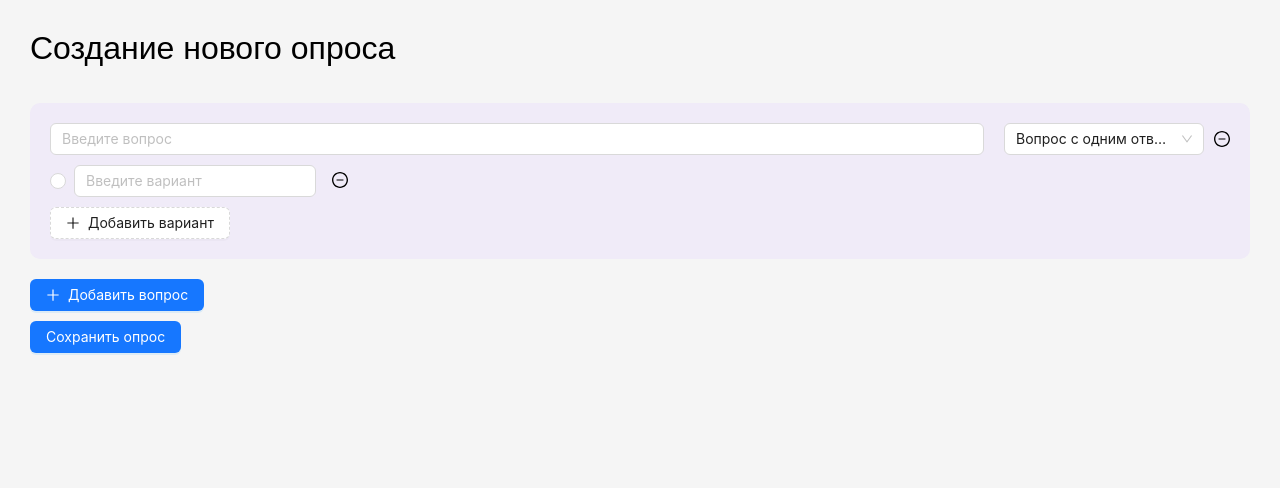
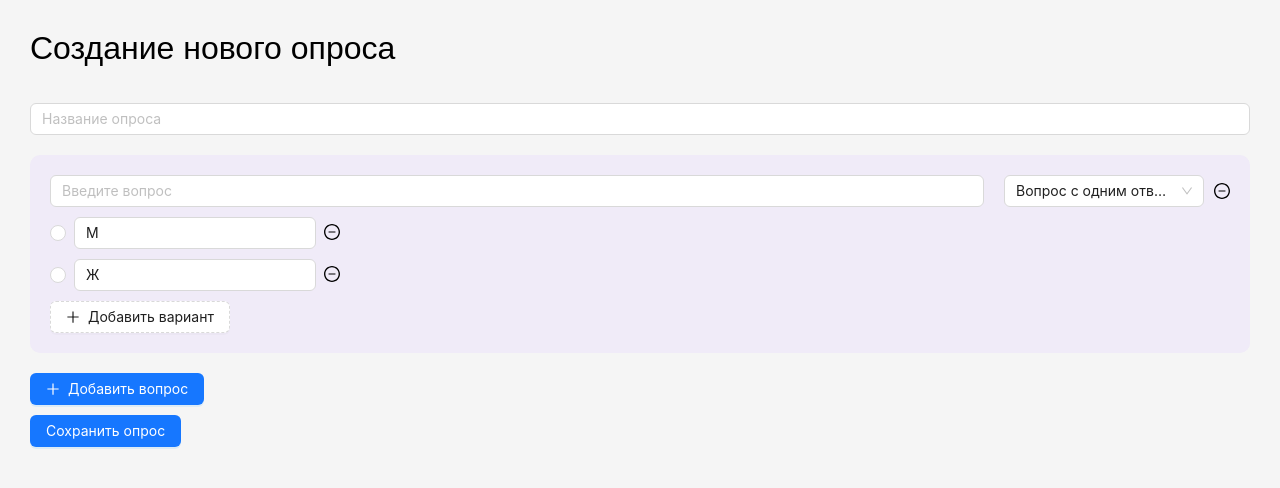
Before and after one commit to Colobok2002/riche_form_front, a React (Vite) app: page /create in a window 1280 px wide. Shown: the top 488 px of the page. Built offline with nearby package versions, Linux system fonts and the light colour scheme.

Commit message:
nev stuct questions

```diff
--- a/src/components/SurveyCreate/SurveyCreate.jsx
+++ b/src/components/SurveyCreate/SurveyCreate.jsx
@@ -12,8 +12,9 @@ const SurveyCreate = () => {
 
   const { api } = getApi()
 
-  const [questions, setQuestions] = useState({ 1: { type: 'single', question: '', options: [''] } });
+  const [questions, setQuestions] = useState({ 1: { type: 'single', question: '', answers: { "1": { "answer": "М" }, "2": { "answer": "Ж" } } } });
   const [draggingItem, setDraggingItem] = useState(null);
+  const [surveyName, setSurveyName] = useState("")
 
   const handleQuestionChange = (index, value) => {
     console.log(index)
@@ -22,22 +23,35 @@ const SurveyCreate = () => {
     setQuestions(newQuestions);
   };
 
-  const handleOptionChange = (ordering, oIndex, value, isChecked) => {
-    const newQuestions = {...questions};
-    if (questions[ordering].type === 'single') {
-      newQuestions[ordering].options = newQuestions[ordering].options.map((_, idx) => idx === oIndex ? value : '');
-    } else if (questions[ordering].type === 'multiple') {
-      newQuestions[ordering].options[oIndex] = isChecked ? 'Отмечено' : '';
+  const handleAnswersChange = (ordering, orderingAnsver, value) => {
+    const newQuestions = { ...questions };
+    questions[ordering].answers[orderingAnsver].answer = value;
+    setQuestions(newQuestions);
+  };
+
+  const handleSelektAnsver = (ordering, orderingAnsver) => {
+    const newQuestions = { ...questions };
+    if (newQuestions[ordering].type === "single") {
+      for (let key in newQuestions[ordering].answers) {
+        if (newQuestions[ordering].answers.hasOwnProperty(key) && key != orderingAnsver) {
+          newQuestions[ordering].answers[key].selected = false;
+        }
+      }
+      newQuestions[ordering].answers[orderingAnsver].selected = !newQuestions[ordering].answers[orderingAnsver].selected;
     } else {
-      newQuestions[ordering].options[oIndex] = value;
+      if ('selected' in newQuestions[ordering].answers[orderingAnsver]) {
+        newQuestions[ordering].answers[orderingAnsver].selected = !newQuestions[ordering].answers[orderingAnsver].selected;
+      } else {
+        newQuestions[ordering].answers[orderingAnsver].selected = true;
+      }
     }
+
     setQuestions(newQuestions);
   };
 
   const handleTypeChange = (index, value) => {
     const newQuestions = { ...questions };
     newQuestions[index].type = value;
-    newQuestions[index].options = [''];
     setQuestions(newQuestions);
   };
 
@@ -45,38 +59,36 @@ const SurveyCreate = () => {
 
     const oldState = { ...questions }
     const newQuestion = {
-      type,
+      type: type,
       question: '',
-      options: [''],
-      id: Math.random().toString(36).substr(2, 9)
-    };
+      answers: { "1": { "answer": "" } }
+    }
     oldState[Object.keys(oldState).length + 1] = newQuestion
     setQuestions(oldState);
   };
 
 
   const removeQuestion = (index) => {
-    const newQuestions = questions.filter((_, qIndex) => qIndex !== index);
+    const newQuestions = { ...questions };
+    delete newQuestions[index];
     setQuestions(newQuestions);
   };
 
-  const addOption = (qIndex) => {
+  const addAnswers = (qIndex) => {
     const newQuestions = { ...questions };
-    newQuestions[qIndex].options.push('');
+    newQuestions[qIndex].answers[Object.keys(newQuestions[qIndex].answers).length + 1] = { "answer": "" }
     setQuestions(newQuestions);
   };
 
-  const removeOption = (qIndex, oIndex) => {
+  const removeAnswers = (qIndex, oIndex) => {
     const newQuestions = { ...questions };
-    newQuestions[qIndex].options = newQuestions[qIndex].options.filter((_, optIndex) => optIndex !== oIndex);
+    delete newQuestions[qIndex].answers[oIndex];
     setQuestions(newQuestions);
   };
 
   const handleSave = () => {
-    console.log(questions)
     const data = {
       "name": "Тестовый опрос",
-      // "id": ,
       "data": {
         "1": {
           "question": "Назовите ваш пол этот теперь первый",
@@ -97,7 +109,13 @@ const SurveyCreate = () => {
         },
       },
     }
+    const responseData = {
+      "name": surveyName,
+      "data": questions
+
+    }
     console.log(data)
+    console.log(responseData)
     // api.post(ApiUrl + "records/create-survey", data).then((response) => {
     //   console.log(response.data)
     // })
@@ -118,30 +136,34 @@ const SurveyCreate = () => {
     e.preventDefault();
   };
 
-  const handleDrop = (e, targetItem) => {
-    const currentIndex = questions.findIndex(item => item.id === draggingItem.id);
-    const targetIndex = questions.findIndex(item => item.id === targetItem.id);
+  const handleDrop = (_, targetItem) => {
 
-    if (currentIndex !== -1 && targetIndex !== -1 && currentIndex !== targetIndex) {
-      const updatedQuestions = { ...questions };
-      updatedQuestions.splice(currentIndex, 1);
-      updatedQuestions.splice(targetIndex, 0, draggingItem);
+    if (draggingItem && targetItem) {
+      const newQuestions = { ...questions };
+      const temp = newQuestions[draggingItem];
+      newQuestions[draggingItem] = newQuestions[targetItem];
+      newQuestions[targetItem] = temp;
+      setQuestions(newQuestions);
+    }
 
-      setQuestions(updatedQuestions);
-    }
     setDraggingItem(null);
   };
 
   return (
     <div className="container">
       <h1>Создание нового опроса</h1>
+      <Input
+        placeholder="Название опроса"
+        value={surveyName}
+        onChange={(e) => setSurveyName(e.target.value)}
+      />
       {Object.keys(questions).map((ordering, qIndex) => (
         <div key={ordering} className="question-container"
           draggable="true"
-          onDragStart={(e) => handleDragStart(e, q)}
+          onDragStart={(e) => handleDragStart(e, ordering)}
           onDragEnd={handleDragEnd}
           onDragOver={handleDragOver}
-          onDrop={(e) => handleDrop(e, q)}
+          onDrop={(e) => handleDrop(e, ordering)}
         >
           <div className="question-title">
             <Input
@@ -161,33 +183,27 @@ const SurveyCreate = () => {
             <MinusCircleOutlined onClick={() => removeQuestion(ordering)} />
           </div>
 
-          {questions[ordering].type !== 'text' && questions[ordering].options.map((option, oIndex) => (
+          {questions[ordering].type !== 'text' && Object.keys(questions[ordering].answers).map((orderingAnsver, oIndex) => (
             <Space key={oIndex} className="option-container">
               {questions[ordering].type === 'single' ? (
                 <Radio
-                  checked={option !== ''}
-                  onChange={(e) => handleOptionChange(ordering, oIndex, e.target.value)}
+                  checked={questions[ordering].answers[orderingAnsver]?.selected}
+                  onChange={() => handleSelektAnsver(ordering, orderingAnsver)}
                 >
-                  <Input
-                    placeholder="Введите вариант"
-                    value={option}
-                    onChange={(e) => handleOptionChange(ordering, oIndex, e.target.value)}
-                  />
                 </Radio>
               ) : (
                 <Checkbox
-                  checked={option.includes('Отмечено')}
-                  onChange={(e) => handleOptionChange(ordering, oIndex, 'Отмечено', e.target.checked)}
+                  checked={questions[ordering].answers[orderingAnsver]?.selected}
+                  onChange={() => handleSelektAnsver(ordering, orderingAnsver)}
                 >
-                  <Input
-                    placeholder="Введите вариант"
-                    value={option.replace('Отмечено', '')}
-                    onChange={(e) => handleOptionChange(ordering, oIndex, e.target.value, e.target.checked)}
-                  />
                 </Checkbox>
-
               )}
-              <MinusCircleOutlined onClick={() => removeOption(ordering, oIndex)} />
+              <Input
+                placeholder="Введите вариант"
+                value={questions[ordering].answers[orderingAnsver].answer}
+                onChange={(e) => handleAnswersChange(ordering, orderingAnsver, e.target.value)}
+              />
+              <MinusCircleOutlined onClick={() => removeAnswers(ordering, orderingAnsver)} />
             </Space>
           ))}
 
@@ -195,15 +211,15 @@ const SurveyCreate = () => {
             <Space className="option-container">
               <Input
                 placeholder="Введите ваш ответ"
-                value={questions[ordering].options[0]}
-                onChange={(e) => handleOptionChange(ordering, 0, e.target.value)}
+                value={questions[ordering].answers[0]}
+                // onChange={(e) => handleOptionChange(ordering, 0, e.target.value)}
               />
             </Space>
           )}
 
           {questions[ordering].type !== 'text' && (
             <div>
-              <Button type="dashed" onClick={() => addOption(ordering)} icon={<PlusOutlined />}>
+              <Button type="dashed" onClick={() => addAnswers(ordering)} icon={<PlusOutlined />}>
                 Добавить вариант
               </Button>
             </div>
```
